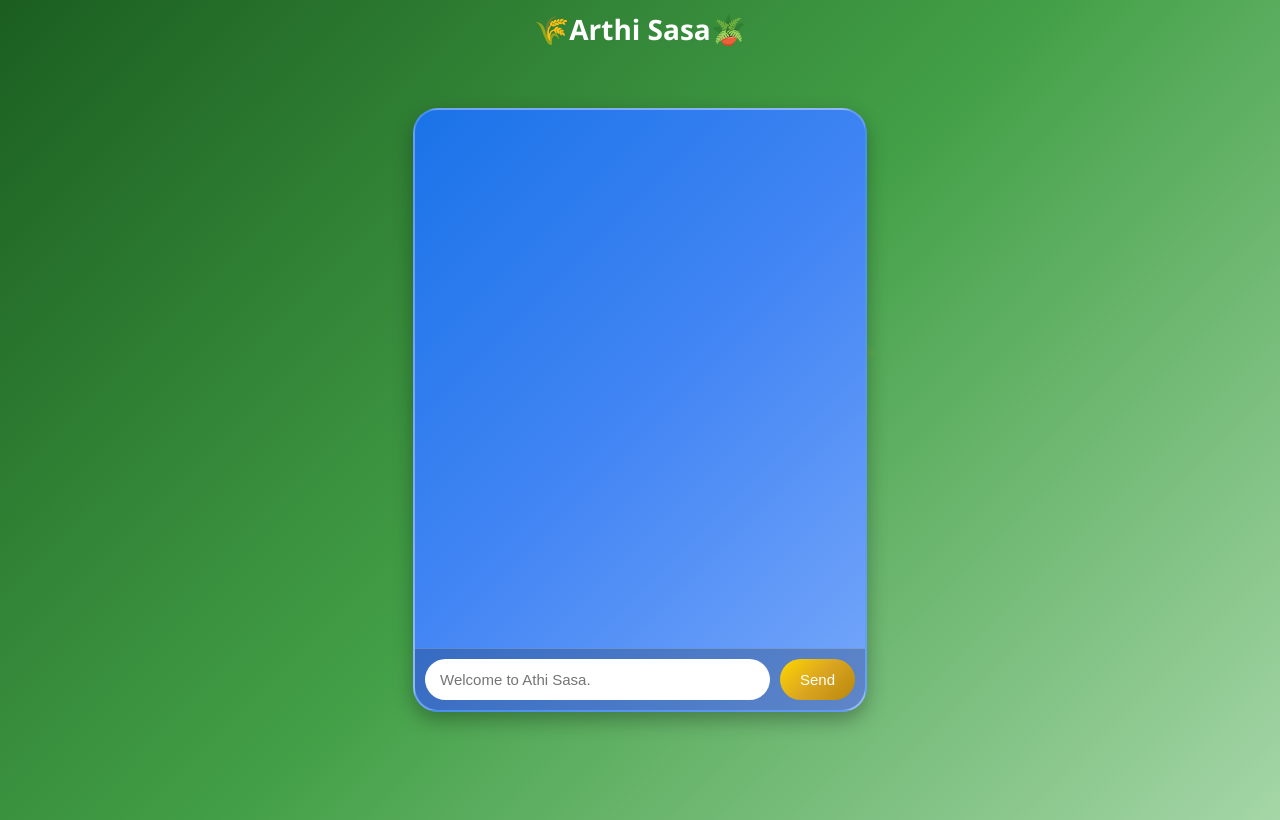
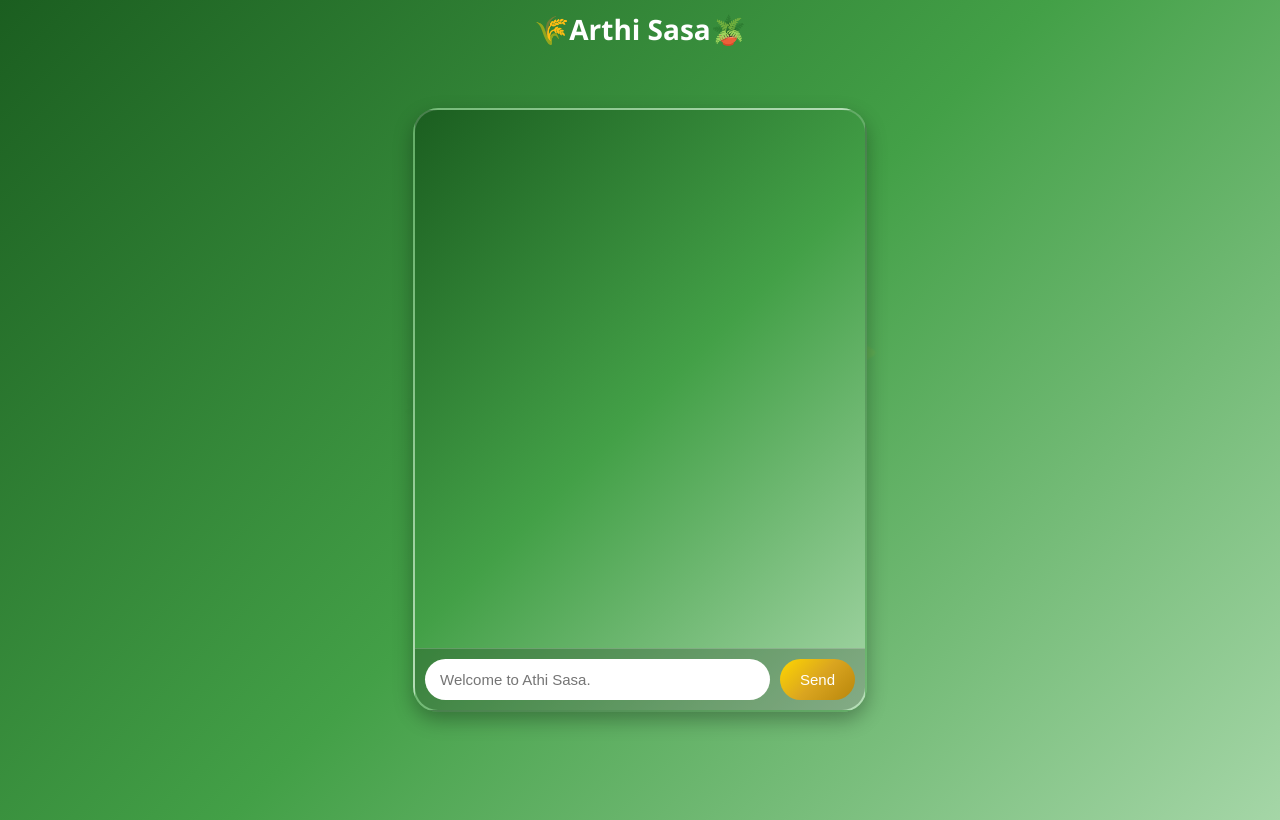
Before and after one commit to Hamilton-bit/arthi_sasa, a Flask app: page / in a window 1280 px wide. Run offline with Flask 3, Linux system fonts and the light colour scheme.

Commit message:
Update style.css

```diff
--- a/static/style.css
+++ b/static/style.css
@@ -40,7 +40,7 @@ body {
     width: 100%;
     max-width: 450px;
     height: 75vh;
-    background: linear-gradient(135deg, #1a73e8, #4285f4, #76a7fa);
+    background: linear-gradient(135deg, #1b5e20, #43a047, #a5d6a7);
     backdrop-filter: blur(12px);
     border-radius: 25px;
     box-shadow: 0 8px 20px rgba(0,0,0,0.3);
```
